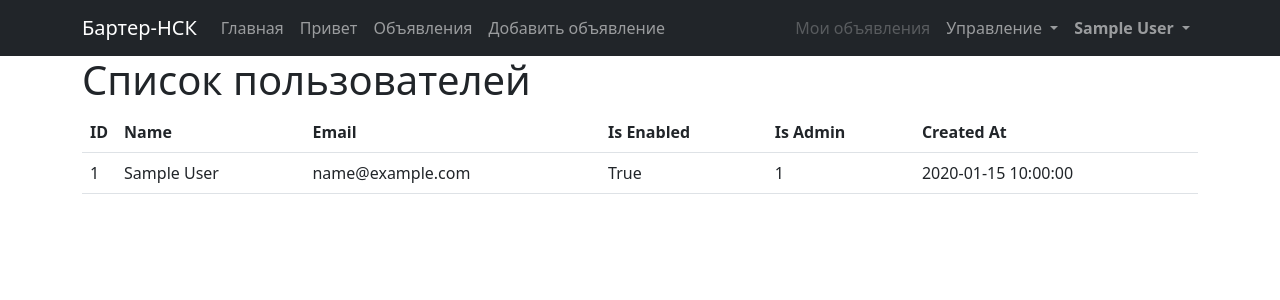
After one commit to EugeneHursenko/BarterNSK_3, a Flask app: page /admin/users in a window 1280 px wide. The commit adds this page. Shown: the top 300 px of the page. Run offline with Flask 3, Linux system fonts and the light colour scheme; a user stored in the database is signed in; tables that the repository leaves empty hold one stand-in row (values such as "Sample post"); some libraries are stand-ins or nearby versions.

Commit message:
admin users list

```diff
--- a/app/controllers/admin.py
+++ b/app/controllers/admin.py
@@ -1,6 +1,6 @@
 from app import app, db
 from app.forms import CategoryForm
-from app.models import Category
+from app.models import Category, User
 from datetime import datetime
 from flask import abort, flash, redirect, render_template, request, url_for
 from flask_login import current_user, login_required
@@ -31,6 +31,17 @@ def admin_categories_index():
             flash('Категория создана', 'success')
             return redirect(url_for('admin_categories_index'))
 
-    categories = Category.query.all()
+    categories = Category.query.filter_by().order_by('title')
 
     return render_template('admin/categories_index.html', form=form, categories=categories)
+
+
+@app.route('/admin/users')
+@login_required
+def admin_users_index():
+    if current_user.role == 0:
+        return abort(403)
+
+    users = User.query.filter_by().order_by('id')
+
+    return render_template('admin/users_index.html', users=users)
--- /dev/null
+++ b/app/templates/admin/users_index.html
@@ -0,0 +1,30 @@
+{% extends 'base.html' %}
+
+{% block title %}
+    Список пользователей - {{ super() }}
+{% endblock %}
+
+{% block content %}
+    <h1>Список пользователей</h1>
+
+    <table class="table">
+        <tr>
+            <th>ID</th>
+            <th>Name</th>
+            <th>Email</th>
+            <th>Is Enabled</th>
+            <th>Is Admin</th>
+            <th>Created At</th>
+        </tr>
+        {% for user in users %}
+            <tr>
+                <td style="width: 10px;">{{ user.id }}</td>
+                <td>{{ user.name }}</td>
+                <td>{{ user.email }}</td>
+                <td>{{ user.is_enabled }}</td>
+                <td>{{ user.role }}</td>
+                <td>{{ user.created_at }}</td>
+            </tr>
+        {% endfor %}
+    </table>
+{% endblock %}
--- a/app/templates/base.html
+++ b/app/templates/base.html
@@ -46,7 +46,7 @@
                                 </a>
                                 <ul class="dropdown-menu dropdown-menu-end">
                                     <li><a class="dropdown-item" href="{{ url_for('admin_categories_index') }}">Категориями</a></li>
-                                    <li><a class="dropdown-item" href="#">Пользователями</a></li>
+                                    <li><a class="dropdown-item" href="{{ url_for('admin_users_index') }}">Пользователями</a></li>
                                 </ul>
                             </li>
                         {% endif %}
```
